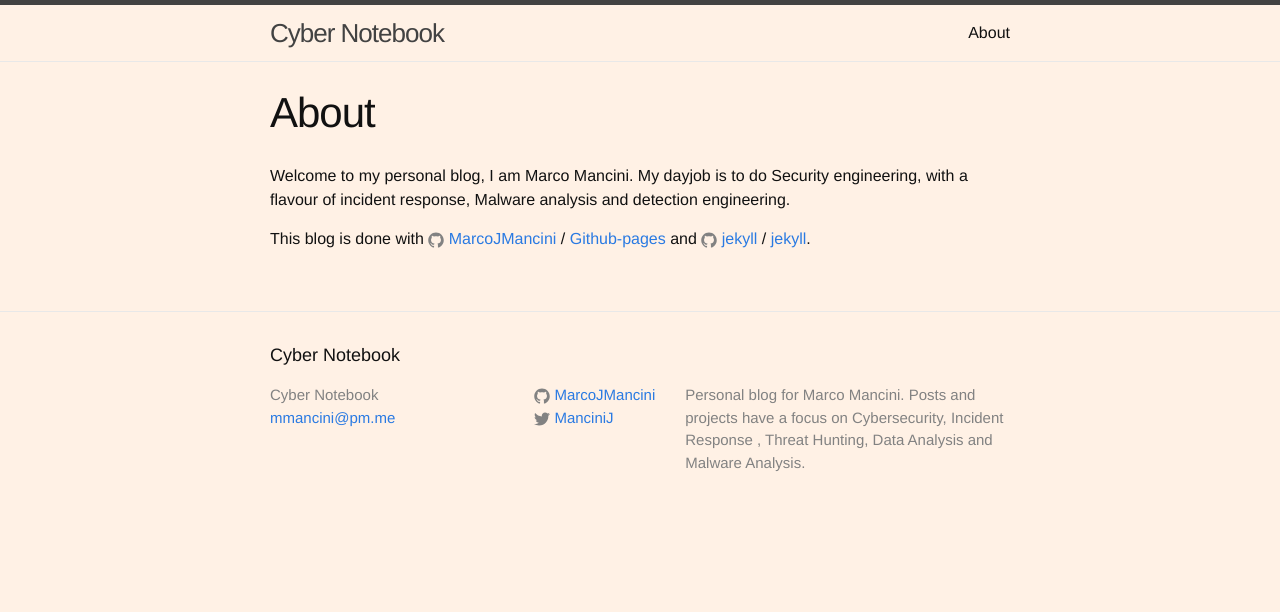
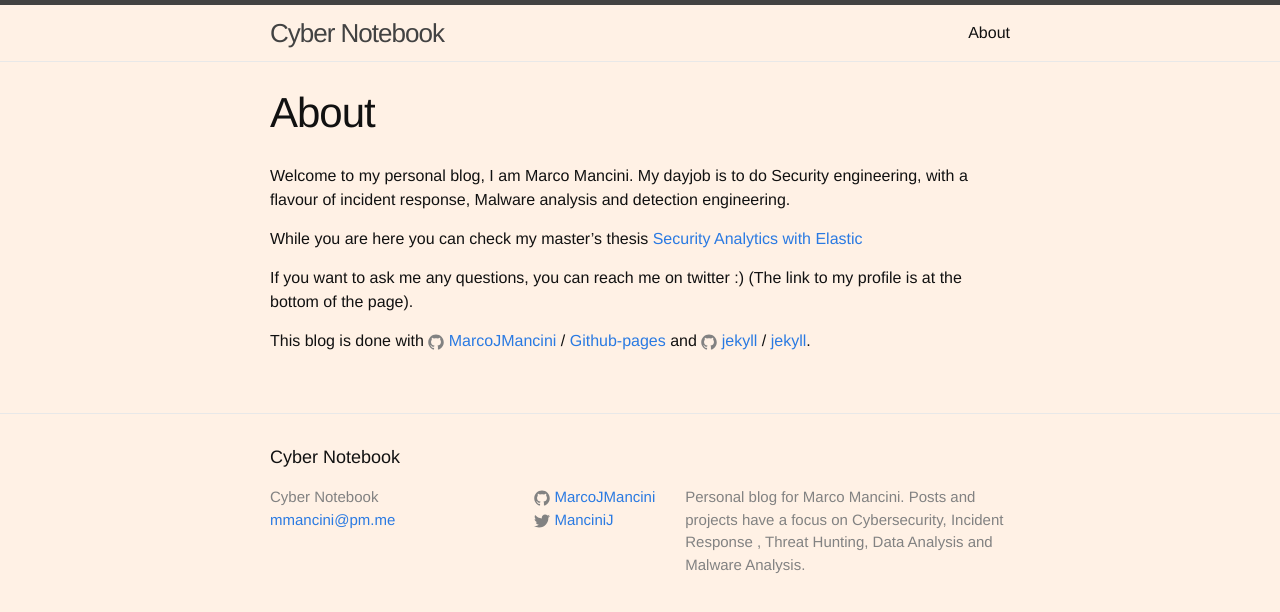
Before and after one commit to MarcoJMancini/marcojmancini.github.io, a Jekyll site: the page built from about.md, in a window 1280 px wide. Shown: the top 612 px of the page. Built offline with Jekyll 4.4.1, drawn with Linux system fonts in a browser that asks for light colours.

Commit message:
Update about.md

```diff
--- a/about.md
+++ b/about.md
@@ -6,6 +6,10 @@ permalink: /about/
 
 Welcome to my personal blog, I am Marco Mancini. My dayjob is to do Security engineering, with a flavour of incident response, Malware analysis and detection engineering.
 
+While you are here you can check my master's thesis [Security Analytics with Elastic](http://openaccess.uoc.edu/webapps/o2/bitstream/10609/113266/6/mmanciniTFM1219memory.pdf)
+
+If you want to ask me any questions, you can reach me on twitter :) (The link to my profile is at the bottom of the page).
+
 This blog is done with {% include icon-github.html username="MarcoJMancini" %} /
 [Github-pages](https://github.com/MarcoJMancini/marcojmancini.github.io) and {% include icon-github.html username="jekyll" %} /
 [jekyll](https://github.com/jekyll/jekyll).
```
